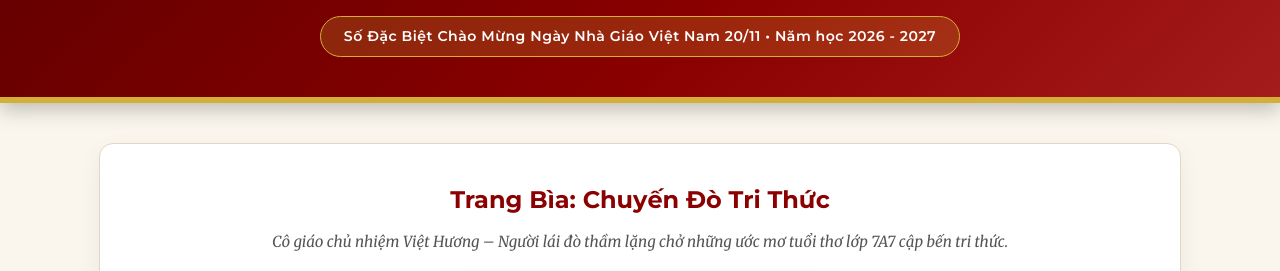
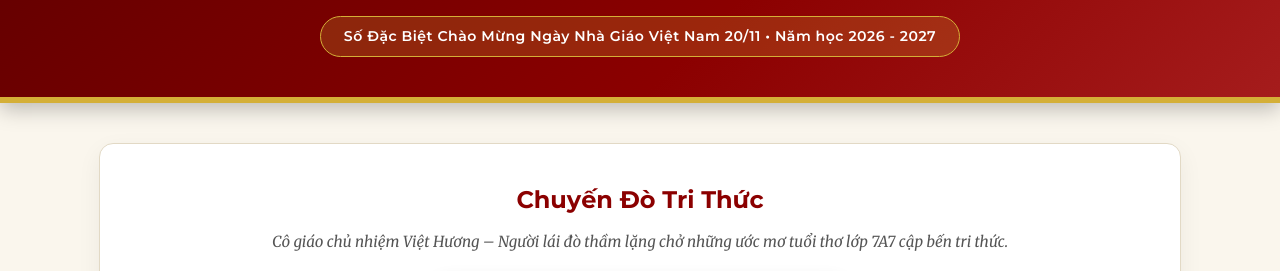
Before and after one commit to ninhquynh/BAOTUONF, a plain HTML site: page index.html in a window 1280 px wide. Shown: the part 217-488 px from the top of the page. Drawn offline with Linux system fonts and the light colour scheme.

Commit message:
Update index.html

```diff
--- a/index.html
+++ b/index.html
@@ -129,7 +129,7 @@
 
         <!-- TRANG 1: TRANH BÌA NGHỆ THUẬT -->
         <div class="cover-section">
-            <h2 style="font-family: 'Montserrat', sans-serif; color: var(--primary); margin-bottom: 0.5rem;">Trang Bìa: Chuyến Đò Tri Thức</h2>
+            <h2 style="font-family: 'Montserrat', sans-serif; color: var(--primary); margin-bottom: 0.5rem;">Chuyến Đò Tri Thức</h2>
             <p style="font-style: italic; color: #555; font-size: 0.95rem;">Cô giáo chủ nhiệm Việt Hương – Người lái đò thầm lặng chở những ước mơ tuổi thơ lớp 7A7 cập bến tri thức.</p>
             <img src="https://lh3.googleusercontent.com/d/1cuFIn8BQqWlj0Hr6dks-I-sC42urmdfo" alt="Chuyến đò sang sông" class="cover-img">
         </div>
```
